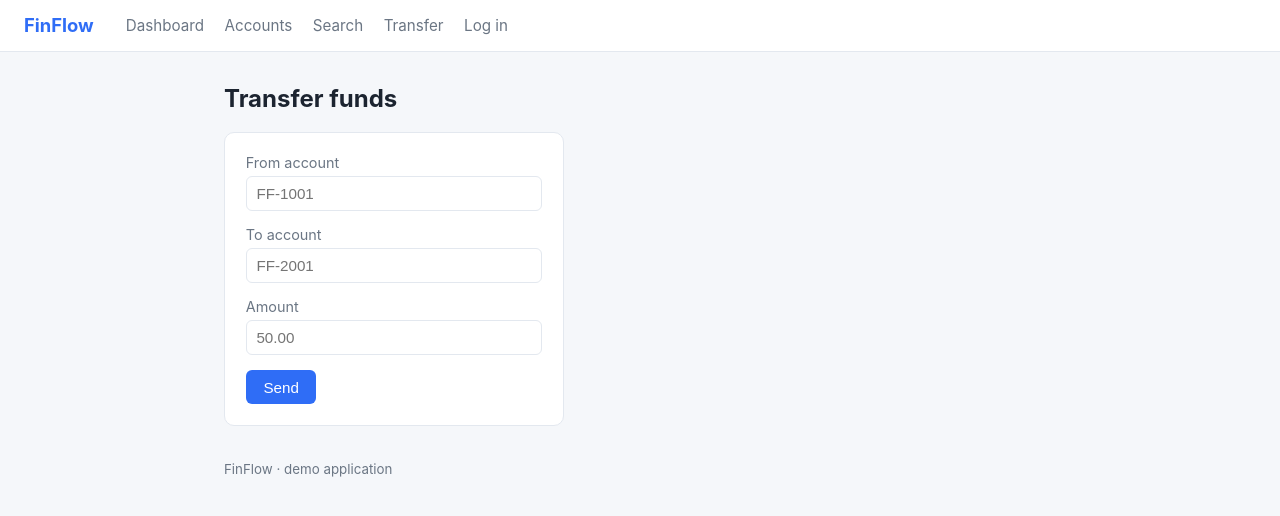
After one commit to dhruvfgc510/codesherlock-pr-demo, a Flask app: page /payments/transfer in a window 1280 px wide. The commit adds this page. Shown: the top 516 px of the page. Run offline with Flask 3, Linux system fonts and the light colour scheme.

Commit message:
Add auth, payments, and search features

```diff
--- a/app.py
+++ b/app.py
@@ -7,6 +7,9 @@ from flask import Flask
 import db
 from routes.home import home_bp
 from routes.accounts import accounts_bp
+from routes.auth import auth_bp
+from routes.payments import payments_bp
+from routes.search import search_bp
 
 
 def create_app():
@@ -21,6 +24,9 @@ def create_app():
     db.init_app(app)
     app.register_blueprint(home_bp)
     app.register_blueprint(accounts_bp)
+    app.register_blueprint(auth_bp)
+    app.register_blueprint(payments_bp)
+    app.register_blueprint(search_bp)
 
     @app.cli.command("init-db")
     def init_db_command():
--- /dev/null
+++ b/routes/payments.py
@@ -0,0 +1,30 @@
+"""Money movement routes for FinFlow."""
+
+from flask import Blueprint, redirect, render_template, request, url_for
+
+from db import get_db
+
+payments_bp = Blueprint("payments", __name__, url_prefix="/payments")
+
+
+@payments_bp.route("/transfer", methods=["GET", "POST"])
+def transfer():
+    if request.method == "POST":
+        from_account = request.form["from_account"]
+        to_account = request.form["to_account"]
+        amount = float(request.form["amount"])
+        cents = int(amount * 100)
+
+        db = get_db()
+        db.execute(
+            "UPDATE accounts SET balance_cents = balance_cents - " + str(cents)
+            + " WHERE account_number = '" + from_account + "'"
+        )
+        db.execute(
+            "UPDATE accounts SET balance_cents = balance_cents + " + str(cents)
+            + " WHERE account_number = '" + to_account + "'"
+        )
+        db.commit()
+        return redirect(url_for("accounts.list_accounts"))
+
+    return render_template("transfer.html")
--- a/static/style.css
+++ b/static/style.css
@@ -105,3 +105,40 @@ table.data a:hover { text-decoration: underline; }
   padding: 0 1.5rem;
   color: var(--muted);
 }
+
+.form {
+  display: flex;
+  flex-direction: column;
+  gap: 0.9rem;
+  max-width: 340px;
+  background: var(--panel);
+  border: 1px solid var(--line);
+  border-radius: 10px;
+  padding: 1.3rem;
+}
+
+.form label {
+  display: flex;
+  flex-direction: column;
+  gap: 0.35rem;
+  font-size: 0.9rem;
+  color: var(--muted);
+}
+
+.form input {
+  padding: 0.5rem 0.6rem;
+  border: 1px solid var(--line);
+  border-radius: 6px;
+  font-size: 0.95rem;
+}
+
+.form button {
+  align-self: flex-start;
+  background: var(--brand);
+  color: #fff;
+  border: none;
+  border-radius: 6px;
+  padding: 0.55rem 1.1rem;
+  font-size: 0.95rem;
+  cursor: pointer;
+}
--- a/templates/base.html
+++ b/templates/base.html
@@ -12,6 +12,9 @@
     <nav>
       <a href="{{ url_for('home.index') }}">Dashboard</a>
       <a href="{{ url_for('accounts.list_accounts') }}">Accounts</a>
+      <a href="{{ url_for('search.search') }}">Search</a>
+      <a href="{{ url_for('payments.transfer') }}">Transfer</a>
+      <a href="{{ url_for('auth.login') }}">Log in</a>
     </nav>
   </header>
   <main class="container">
--- /dev/null
+++ b/templates/transfer.html
@@ -0,0 +1,11 @@
+{% extends "base.html" %}
+{% block title %}Transfer &middot; FinFlow{% endblock %}
+{% block content %}
+  <h1>Transfer funds</h1>
+  <form method="post" class="form">
+    <label>From account <input type="text" name="from_account" placeholder="FF-1001" required></label>
+    <label>To account <input type="text" name="to_account" placeholder="FF-2001" required></label>
+    <label>Amount <input type="text" name="amount" placeholder="50.00" required></label>
+    <button type="submit">Send</button>
+  </form>
+{% endblock %}
```
Also changed, not shown: routes/auth.py (added, +47 -0 lines), routes/search.py (added, +19 -0 lines), templates/login.html (added, +15 -0 lines), templates/search.html (added, +25 -0 lines), utils/crypto.py (added, +16 -0 lines), utils/__init__.py (added).
